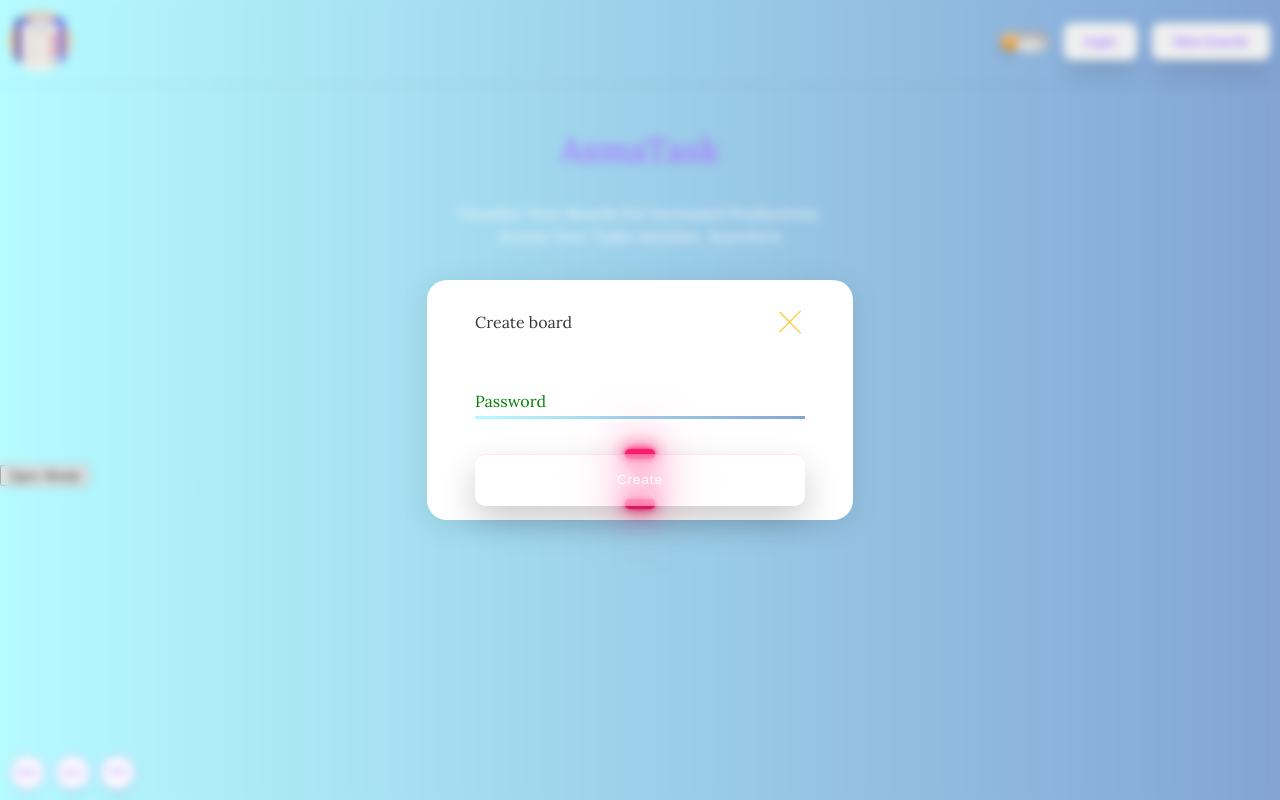
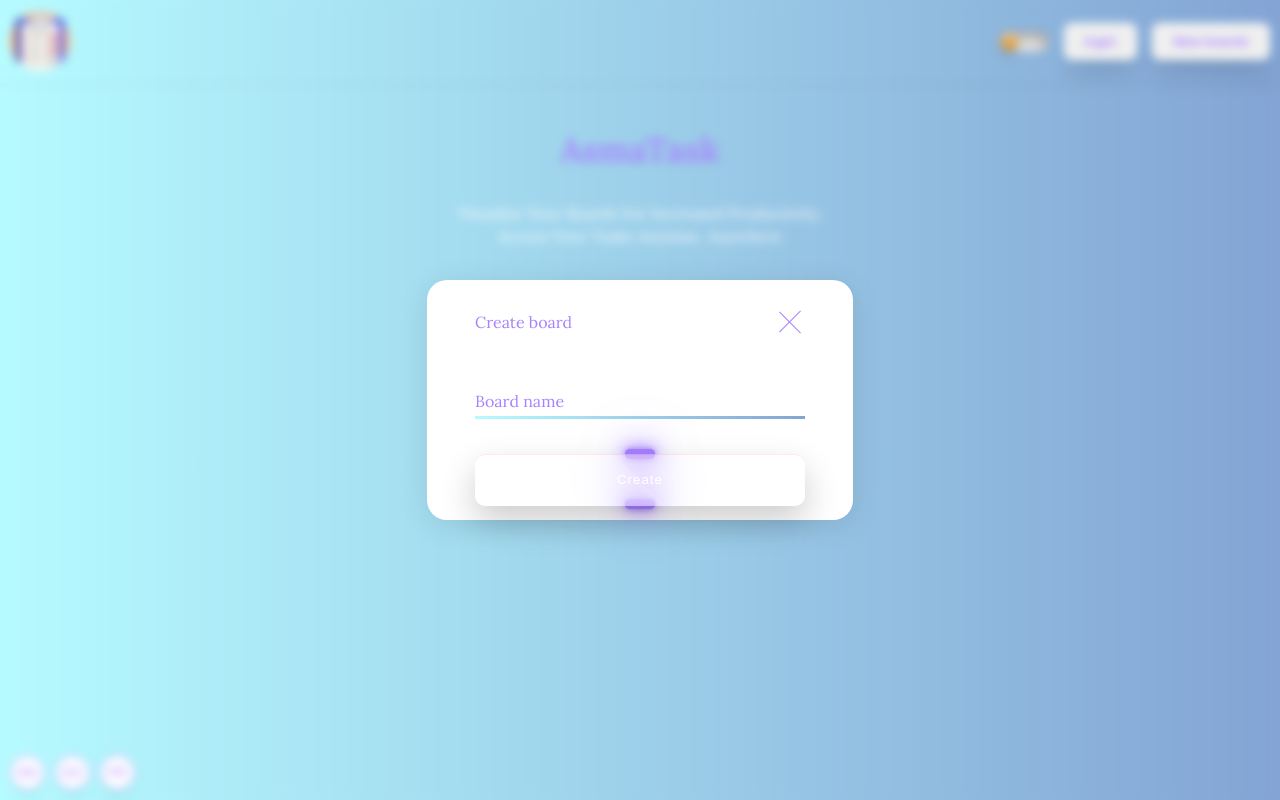
Before and after one commit to asmatar/AsmaTask, a React (Vite) app: page /login in a window 1280 px wide. Both pictures are taken after a click on the button "New boards". Built offline with nearby package versions, Linux system fonts and the light colour scheme.

Commit message:
modal v1

```diff
--- a/index.html
+++ b/index.html
@@ -14,7 +14,6 @@
   </head>
   <body>
     <div id="root"></div>
-    <div id="modal-root"></div>
     <script type="module" src="/src/main.jsx"></script>
   </body>
 </html>
--- a/src/Components/Modal/AddBoard.jsx
+++ b/src/Components/Modal/AddBoard.jsx
@@ -1,9 +1,9 @@
 import React from 'react'
 import styled from 'styled-components'
 import ButtonSecondary from '../UI/ButtonSecondary'
-import { useTranslation } from 'react-i18next'
-const AddBoard = () => {
-  const { t } = useTranslation('global')
+/* import { useTranslation } from 'react-i18next' */
+const AddBoard = ({ onClose }) => {
+  /* const { t } = useTranslation('global') */
   return (
     <>
       <BoardBox>
@@ -11,7 +11,7 @@ const AddBoard = () => {
           <LabelHead>Create board</LabelHead>
           <Outer>
             <Inner>
-              <LabelBoard>Back</LabelBoard>
+              <LabelBoard onClick={onClose}>Back</LabelBoard>
             </Inner>
           </Outer>
         </BoardBoxHeader>
@@ -25,7 +25,7 @@ const AddBoard = () => {
             required
             autoComplete="off"
           />
-          <Label htmlFor="name">{t('password')}</Label>
+          <Label htmlFor="name">Board name</Label>
         </FormGroup>
         <ButtonSecondary>Create</ButtonSecondary>
       </BoardBox>
@@ -40,7 +40,9 @@ const BoardBoxHeader = styled.div`
   align-items: center;
   justify-content: space-between;
 `
-const LabelHead = styled.span``
+const LabelHead = styled.span`
+  color: ${({ theme }) => theme.colorModal};
+`
 
 const Inner = styled.div`
   width: inherit;
@@ -51,11 +53,11 @@ const Inner = styled.div`
     content: '';
     height: 1px;
     width: inherit;
-    background: #ffc107;
+    background: ${({ theme }) => theme.colorModal};
     left: 0;
     transition: all 0.3s ease-in;
   }
-  ,
+
   &::before {
     top: 50%;
     transform: rotate(45deg);
@@ -69,7 +71,7 @@ const LabelBoard = styled.div`
   font-size: 0.8em;
   line-height: 4em;
   text-transform: uppercase;
-  color: red;
+  color: ${({ theme }) => theme.colorModal};
   transition: all 0.3s ease-in;
   opacity: 0;
   cursor: pointer;
@@ -88,7 +90,7 @@ const Outer = styled.div`
     bottom: 7px;
   }
   &:hover > ${Inner} > ${LabelBoard} {
-    color: red;
+    color: ${({ theme }) => theme.colorModal};
     opacity: 1;
   }
 `
@@ -114,7 +116,7 @@ const Label = styled.label`
   display: block;
   transition: 0.2s;
   font-size: 1rem;
-  color: green;
+  color: ${({ theme }) => theme.colorModal};
 `
 const FormGroup = styled.div`
   position: relative;
@@ -128,7 +130,7 @@ const Input = styled.input`
   border-bottom: 2px solid blue;
   outline: 0;
   font-size: 1rem;
-  color: red;
+  color: ${({ theme }) => theme.colorModal};
   padding: 0px 0;
   background: transparent;
   transition: border-color 0.2s;
@@ -150,7 +152,7 @@ const Input = styled.input`
     opacity: 1;
     transition: 0.2s;
     font-size: 0.7rem;
-    color: blue;
+    color: ${({ theme }) => theme.colorModal};
   }
   border-width: 3px;
   border-image: ${({ theme }) => theme.background};
--- a/src/Components/Modal/Modal.jsx
+++ b/src/Components/Modal/Modal.jsx
@@ -1,21 +1,42 @@
 import styled from 'styled-components'
-const Modal = ({ children }) => {
-  return <ModalWrapper>{children}</ModalWrapper>
+import Overlay from './Overlay'
+import { createPortal } from 'react-dom'
+import { useEffect, useRef } from 'react'
+const Modal = ({ children, setIsOpenModal }) => {
+  const ref = useRef(null)
+
+  useEffect(() => {
+    const handleClick = (e) => {
+      if (ref.current && ref.current.contains(e.target)) {
+        setIsOpenModal(false)
+      }
+    }
+    document.addEventListener('click', handleClick, true)
+    return () => document.removeEventListener('click', handleClick, true)
+  }, [setIsOpenModal])
+
+  return createPortal(
+    <>
+      <ModalWrapper>{children}</ModalWrapper>
+      <Overlay ref={ref}> </Overlay>
+    </>,
+    document.body
+  )
 }
 
 export default Modal
 
 const ModalWrapper = styled.div`
   position: fixed;
-  top: 0;
-  left: 0;
-  bottom: 0;
-  right: 0;
-  backdrop-filter: blur(5px);
+  top: 50%;
+  left: 50%;
+  transform: translate(-50%, -50%);
+  height: 100%;
   display: flex;
   justify-content: center;
   align-items: center;
   z-index: 2;
+  transition: all 0.5s;
   @keyframes fadeIn {
     from {
       opacity: 0;
--- a/src/Components/Modal/Overlay.jsx
+++ b/src/Components/Modal/Overlay.jsx
@@ -1,16 +1,24 @@
-const Overlay = ({ onClick }) => {
-  return (
-    <div
-      style={{
-        position: 'fixed',
-        top: 0,
-        left: 0,
-        right: 0,
-        bottom: 0,
-        background: 'rgba(0, 0, 0, 0.5)',
-      }}
-      onClick={onClick}
-    />
-  )
-}
+/* eslint-disable react/display-name */
+import styled from 'styled-components'
+import React from 'react'
+const Overlay = React.forwardRef(({ onClick }, ref) => {
+  return <ModalOverlay onClick={onClick} ref={ref} />
+})
 export default Overlay
+const ModalOverlay = styled.div`
+  position: fixed;
+  top: 0;
+  left: 0;
+  right: 0;
+  bottom: 0;
+  backdrop-filter: blur(5px);
+  @keyframes fadeIn {
+    from {
+      opacity: 0;
+    }
+    to {
+      opacity: 1;
+    }
+  }
+  animation: fadeIn 0.5s;
+`
--- a/src/Components/Themes.js
+++ b/src/Components/Themes.js
@@ -9,7 +9,9 @@ export const lightTheme = {
   colorButtonLogin: '#FFF',
   colorLangBg: '#a881ff',
   colorInputText: '#FFF',
+  colorModal: '#a881ff',
 }
+
 export const darkTheme = {
   colorText: '#FFF',
   colorLang: '#FFFFFF',
@@ -18,7 +20,9 @@ export const darkTheme = {
   shadowColor: 'rgba(255, 255, 255, 0.04)',
   colorLangBg: '#828282',
   colorInputText: '#828282',
+  colorModal: '#828282',
 }
+
 export const GlobalStyles = createGlobalStyle`
   body {
     background: ${({ theme }) => theme.background};
--- a/src/Components/UI/ButtonSecondary.jsx
+++ b/src/Components/UI/ButtonSecondary.jsx
@@ -68,7 +68,7 @@ const Button = styled.button`
     position: absolute;
     left: 50%;
     transform: translateX(-50%);
-    background: #ff0461;
+    background: ${({ theme }) => theme.colorModal};
     bottom: -5px;
     width: 30px;
     height: 10px;
@@ -88,7 +88,7 @@ const Button = styled.button`
     position: absolute;
     left: 50%;
     transform: translateX(-50%);
-    background: #ff0461;
+    background: ${({ theme }) => theme.colorModal};
     top: -5px;
     width: 30px;
     height: 10px;
@@ -105,31 +105,31 @@ const Button = styled.button`
   }
   &:nth-child(1):before,
   &:nth-child(1):after {
-    background: #ff1f72;
+    background: ${({ theme }) => theme.colorModal};
     box-shadow:
-      0 0 5px #ff1f72,
-      0 0 15px #ff1f72,
-      0 0 30px #ff1f72,
-      0 0 60px #ff1f72;
+      0 0 5px ${({ theme }) => theme.colorModal},
+      0 0 15px ${({ theme }) => theme.colorModal},
+      0 0 30px ${({ theme }) => theme.colorModal},
+      0 0 60px ${({ theme }) => theme.colorModal};
   }
 
   &:nth-child(2):before,
   &:nth-child(2):after {
-    background: #ff1f72;
+    background: ${({ theme }) => theme.colorModal};
     box-shadow:
-      0 0 5px #ff1f72,
-      0 0 15px #ff1f72,
-      0 0 30px #ff1f72,
-      0 0 60px #ff1f72;
+      0 0 5px ${({ theme }) => theme.colorModal},
+      0 0 15px ${({ theme }) => theme.colorModal},
+      0 0 30px ${({ theme }) => theme.colorModal},
+      0 0 60px ${({ theme }) => theme.colorModal};
   }
 
   &:nth-child(3):before,
   &:nth-child(3):after {
-    background: #ff1f72;
+    background: ${({ theme }) => theme.colorModal};
     box-shadow:
-      0 0 5px #ff1f72,
-      0 0 15px #ff1f72,
-      0 0 30px #ff1f72,
-      0 0 60px #ff1f72;
+      0 0 5px ${({ theme }) => theme.colorModal},
+      0 0 15px ${({ theme }) => theme.colorModal},
+      0 0 30px ${({ theme }) => theme.colorModal},
+      0 0 60px ${({ theme }) => theme.colorModal};
   }
 `
--- a/src/Components/UI/Header.jsx
+++ b/src/Components/UI/Header.jsx
@@ -4,8 +4,8 @@ import { useTranslation } from 'react-i18next'
 import { NavLink } from 'react-router-dom'
 import logo from '@/assets/images/logo.png'
 import GeneralButton from './GeneralButton'
-import AddBoard from '../Modal/AddBoard'
-import Modal from '../Modal/Modal'
+import AddBoard from '@/components/Modal/AddBoard'
+import Modal from '@/components//Modal/Modal'
 const Header = ({ toggleTheme, isDarkTheme }) => {
   const { t } = useTranslation('global')
   const [isOpenModal, setIsOpenModal] = useState(false)
@@ -13,9 +13,11 @@ const Header = ({ toggleTheme, isDarkTheme }) => {
   return (
     <>
       <HeaderContainer>
-        <Logo>
-          <CoverImg src={logo} alt="logo" />
-        </Logo>
+        <NavLink to={'/'}>
+          <Logo>
+            <CoverImg src={logo} alt="logo" />
+          </Logo>
+        </NavLink>
         <HeaderRight>
           <Label
             onClick={toggleTheme}
@@ -31,8 +33,8 @@ const Header = ({ toggleTheme, isDarkTheme }) => {
         </HeaderRight>
       </HeaderContainer>
       {isOpenModal && (
-        <Modal>
-          <AddBoard />
+        <Modal setIsOpenModal={setIsOpenModal}>
+          <AddBoard onClose={() => setIsOpenModal(false)} />
         </Modal>
       )}
     </>
--- a/src/Pages/Login/Login.jsx
+++ b/src/Pages/Login/Login.jsx
@@ -45,7 +45,6 @@ const Login = () => {
           </NavLinkLog>
         </LogFormContainer>
       </HeaderContainer>
-      <MainComponent />
     </>
   )
 }
```
